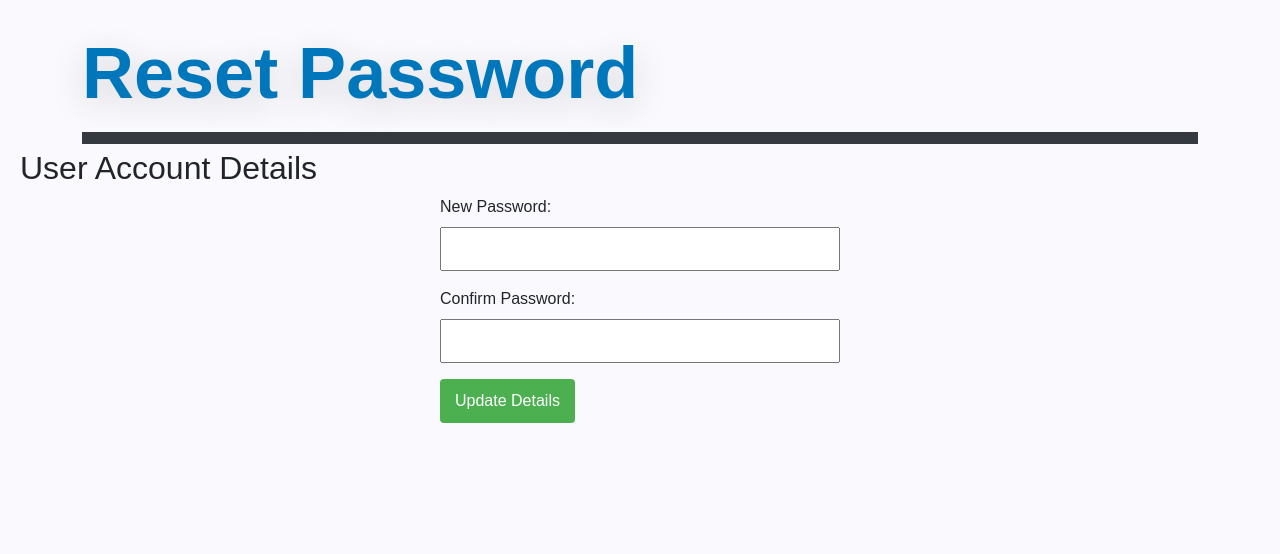
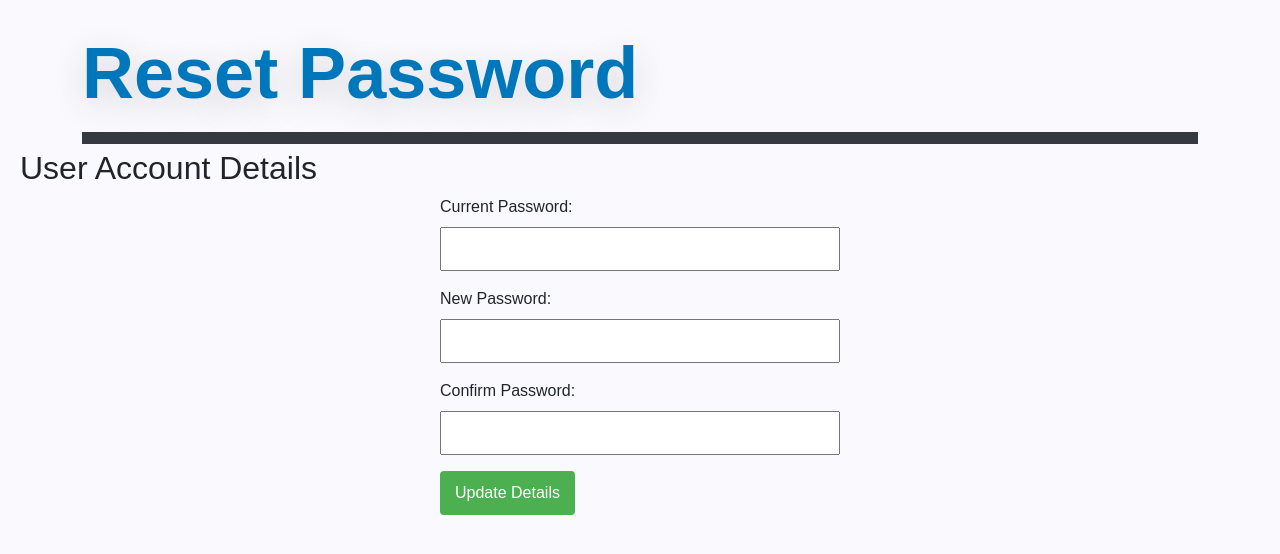
Before and after one commit to DataBytes-Organisation/Neo_Dolfin, a Flask app: page /resetpw in a window 1280 px wide. Shown: the part 157-711 px from the top of the page. Run offline with Flask 3, Linux system fonts and the light colour scheme; a user stored in the database is signed in; parts of the project's set-up code (start-up, migrations or seed data) failed here and were passed over.

Commit message:
Added backend reset password functionality and frontend confirm password field
Added validation for new password and confirm password on backend side, added validation for current password on backend side and form on frontend, added changing of user password using bcrypt on backend side.

```diff
--- a/neo_dolfin/app.py
+++ b/neo_dolfin/app.py
@@ -530,7 +530,28 @@ def profile():
 # APPLICATION USER RESET PASSWORD PAGE
 @app.route('/resetpw', methods=['GET', 'POST'])
 def resetpw():
+    if request.method == 'GET':
         return render_template('resetpw.html')
+    elif request.method == 'POST':
+        username = session.get('user_id')
+        current_password = request.form['current_password']
+        # check if user entered correct password
+        if bcrypt.checkpw(current_password.encode('utf-8'), User.query.filter_by(username=username).first().password):
+            input_password = request.form['password']
+            confirm_password = request.form['confirm_password']
+            # validate new password and confirm password in backend
+            if input_password != confirm_password:
+                return 'Passwords do not match. Please try again.'
+            # hash new password and update user password in database
+            input_password = bcrypt.hashpw(input_password.encode('utf-8'), bcrypt.gensalt())
+            user = User.query.filter_by(username=username).first()
+            user.password = input_password
+            db.session.commit()
+            return redirect('/')
+        else:
+            return 'Incorrect current password. Please try again.'
+
+
 
 # APPLICATION USER SURVEY
 @app.route('/survey')
--- a/neo_dolfin/templates/resetpw.html
+++ b/neo_dolfin/templates/resetpw.html
@@ -73,6 +73,9 @@
     <h2>User Account Details</h2>
 
     <form action="/update-details" method="post">
+        <label for="currentPassword">Current Password:</label>
+        <input type="password" id="currentPassword" name="currentPassword" required>
+
         <label for="password">New Password:</label>
         <input type="password" id="password" name="password" required>
 
```
